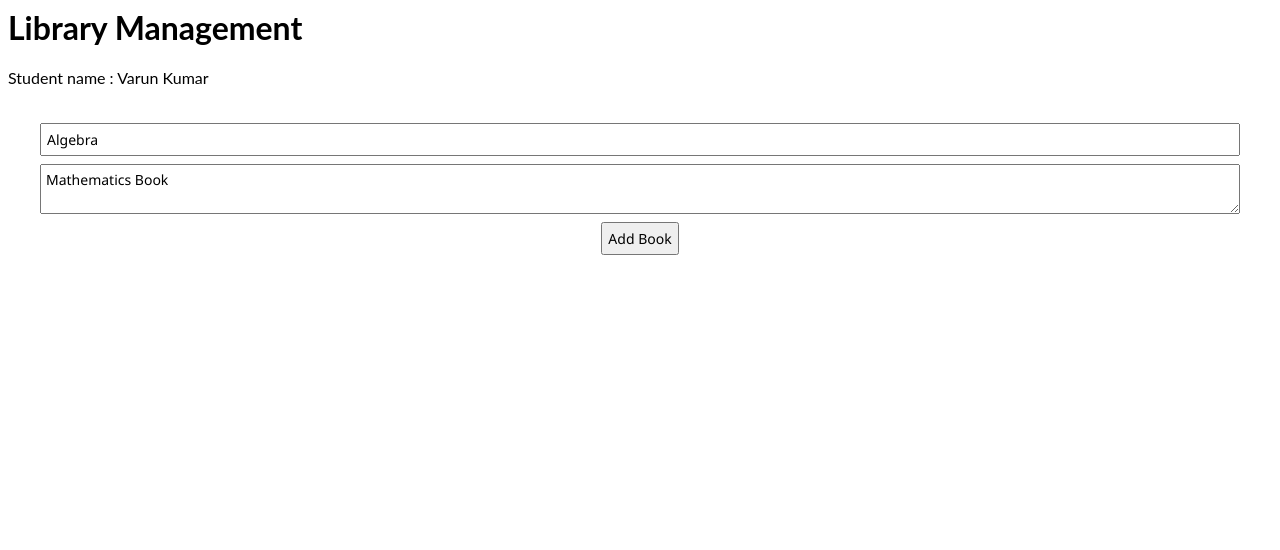
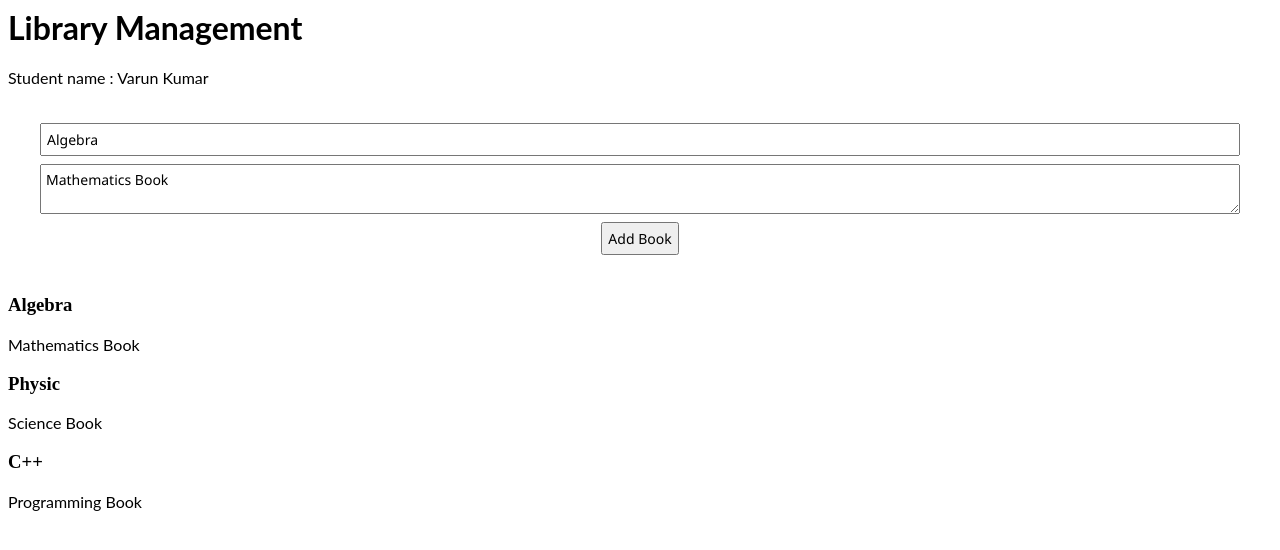
Before and after one commit to codingSlate/library-management, a React (Create React App) app: page / in a window 1280 px wide. Shown: the top 550 px of the page. Built offline with nearby package versions, Linux system fonts and the light colour scheme.

Commit message:
list of books

```diff
--- a/src/App.js
+++ b/src/App.js
@@ -4,8 +4,7 @@ import BooksList from './components/BooksList';
 import StudentsList from './components/StudentsList';
 import BookDetailsForm from './components/BookDetailsForm';
 
-export default function App(props) {
-  let books = [
+let bookArray = [
   {
     id: 1,
     title: 'Algebra',
@@ -23,9 +22,22 @@ export default function App(props) {
   },
 ];
 
-  const oneBookAddedHandler = (data) => {
-    books.push({ id: books.length + 1, ...data });
-    console.log(books);
+const initBooks = {
+  id: null,
+  title: '',
+  description: '',
+};
+
+export default function App() {
+  const [books, setBooks] = useState(bookArray);
+
+  const oneBookAddedHandler = (book) => {
+    books.id = books.length + 1;
+    // console.log(books);
+    setBooks([...books, book]);
+  };
+  const handlerDelete = (id) => {
+    console.log(id);
   };
 
   return (
@@ -33,7 +45,7 @@ export default function App(props) {
       <h1>Library Management</h1>
       <StudentsList />
       <BookDetailsForm oneBookAdded={oneBookAddedHandler} />
-      <BooksList showBooks={books} />
+      <BooksList allBooks={books} onDelete={handlerDelete} />
     </div>
   );
 }
--- a/src/components/BookDetailsForm.js
+++ b/src/components/BookDetailsForm.js
@@ -1,5 +1,6 @@
 import React, { useState } from 'react';
 import './BookDetailsForm.css';
+
 function BookDetailsForm(props) {
   const [oneBook, setOneBook] = useState({
     title: 'Algebra',
--- a/src/components/BooksList.js
+++ b/src/components/BooksList.js
@@ -1,7 +1,15 @@
 import React from 'react';
-function BooksList(props) {
-
-  console.log(props.books);
-  return <div></div>;
+function BooksList({ allBooks, onDelete }) {
+  console.log(allBooks.length);
+  return <div>{!allBooks.length && <p>No Data Found</p>}
+  {allBooks.length > 0 && <article >
+    {allBooks.map(book => (
+      <div key={book.id}>
+        <h3>{book.title}</h3>
+        <p>{book.description}</p>
+        </div>
+    ))}
+    </article>}
+  </div>;
 }
 export default BooksList;
```
Lines whose indentation alone changed are shown as unchanged.
